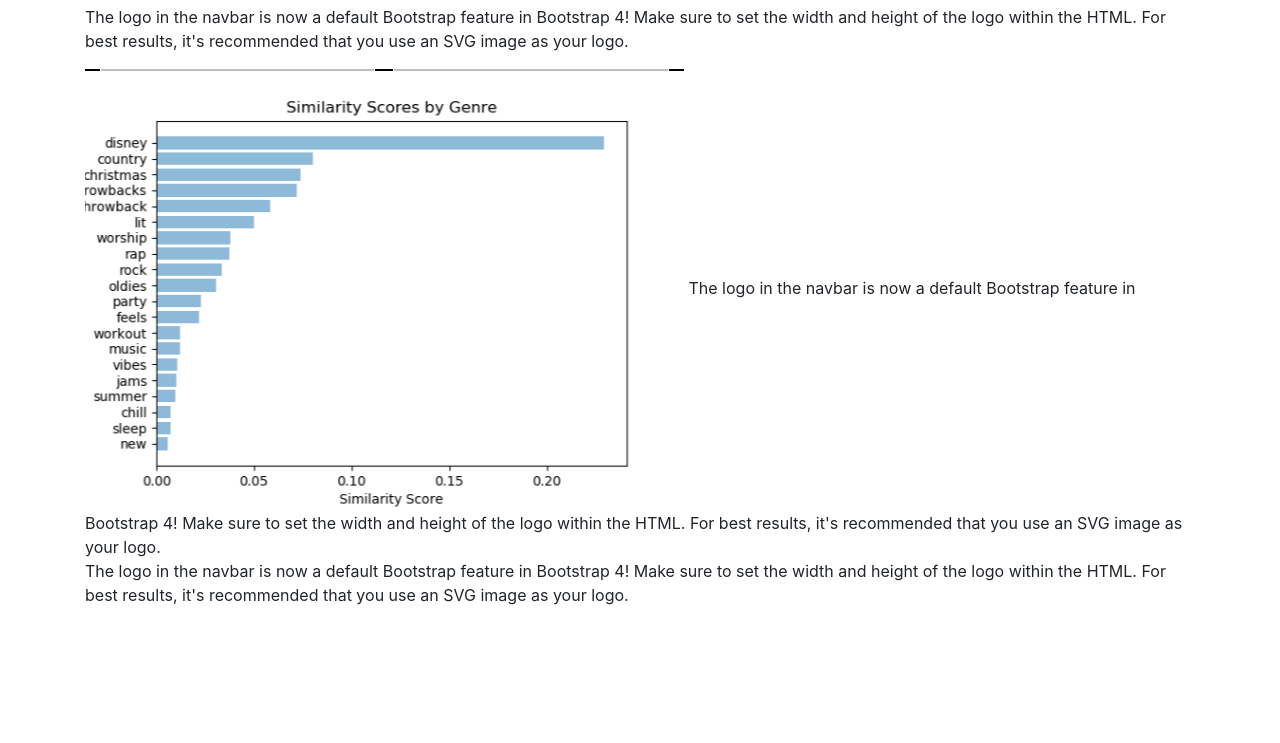
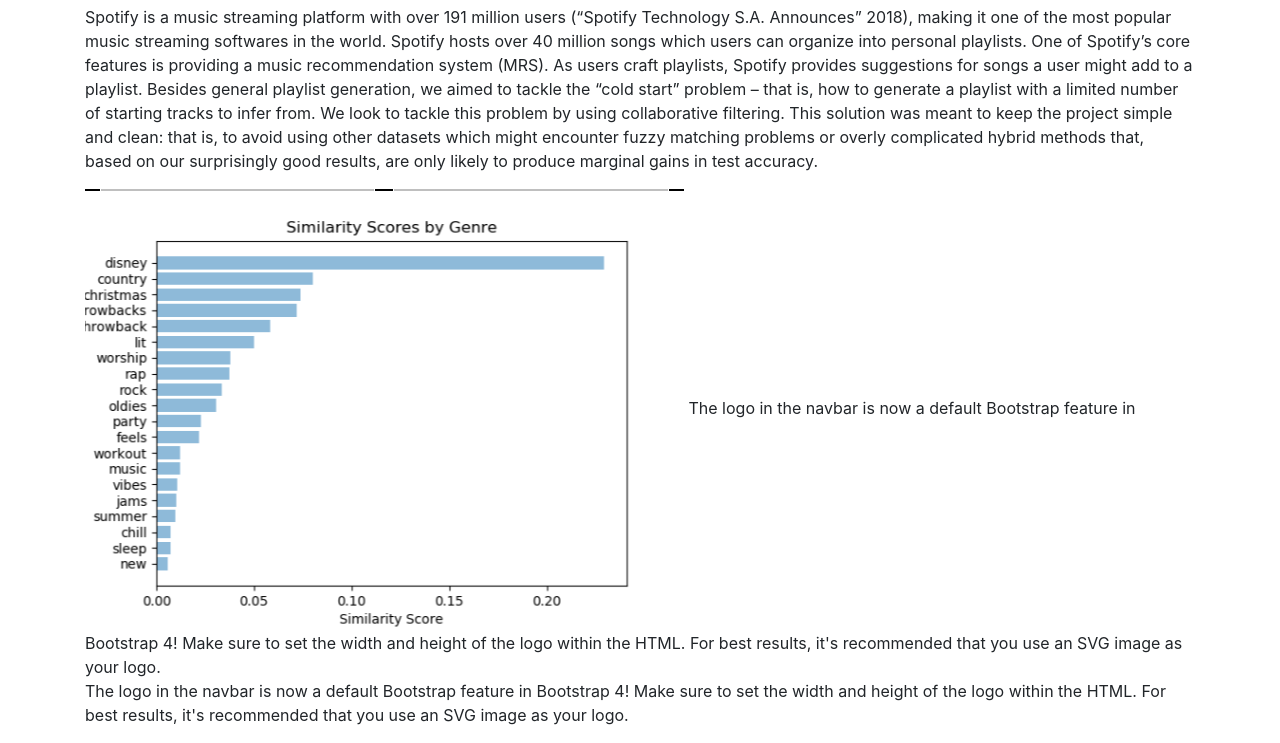
Before and after one commit to tlebryk/SpotifyMRS, a website: page index.html in a window 1280 px wide. Shown: the part 155-898 px from the top of the page. Before the commit the page ends 800 px from the top, so only its background shows below. Drawn offline with Linux system fonts and the light colour scheme.

Commit message:
Update index.html

```diff
--- a/index.html
+++ b/index.html
@@ -58,7 +58,9 @@
     <!-- Page Content -->
     <div class="container">
       <h1 class="mt-5">Spotify Million Playlist 109A Final Project</h1>
-      <p>The logo in the navbar is now a default Bootstrap feature in Bootstrap 4! Make sure to set the width and height of the logo within the HTML. For best results, it's recommended that you use an SVG image as your logo.</p>
+      <p> Spotify is a music streaming platform with over 191 million users (“Spotify Technology S.A. Announces” 2018), making it one of the most popular music streaming softwares in the world. Spotify hosts over 40 million songs which users can organize into personal playlists.
+One of Spotify’s core features is providing a music recommendation system (MRS). As users craft playlists, Spotify provides suggestions for songs a user might add to a playlist. Besides general playlist generation, we aimed to tackle the “cold start” problem – that is, how to generate a playlist with a limited number of starting tracks to infer from. We look to tackle this problem by using collaborative filtering. This solution was meant to keep the project simple and clean: that is, to avoid using other datasets which might encounter fuzzy matching problems or overly complicated hybrid methods that, based on our surprisingly good results, are only likely to produce marginal gains in test accuracy.
+ </p>
         <img style="padding: 0 15px float: left," src="graph.png" width="599" height="442"  align=”right” alt=""> The logo in the navbar is now a default Bootstrap feature in Bootstrap 4! Make sure to set the width and height of the logo within the HTML. For best results, it's recommended that you use an SVG image as your logo.
 
       <p>
```
